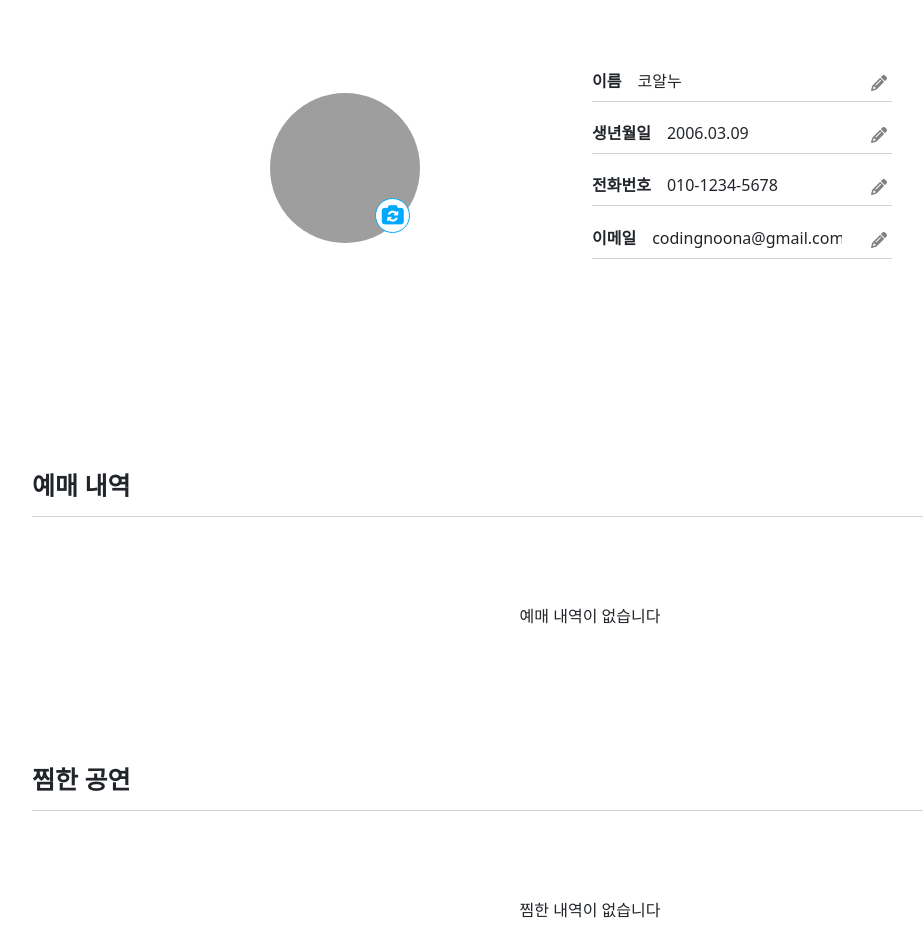
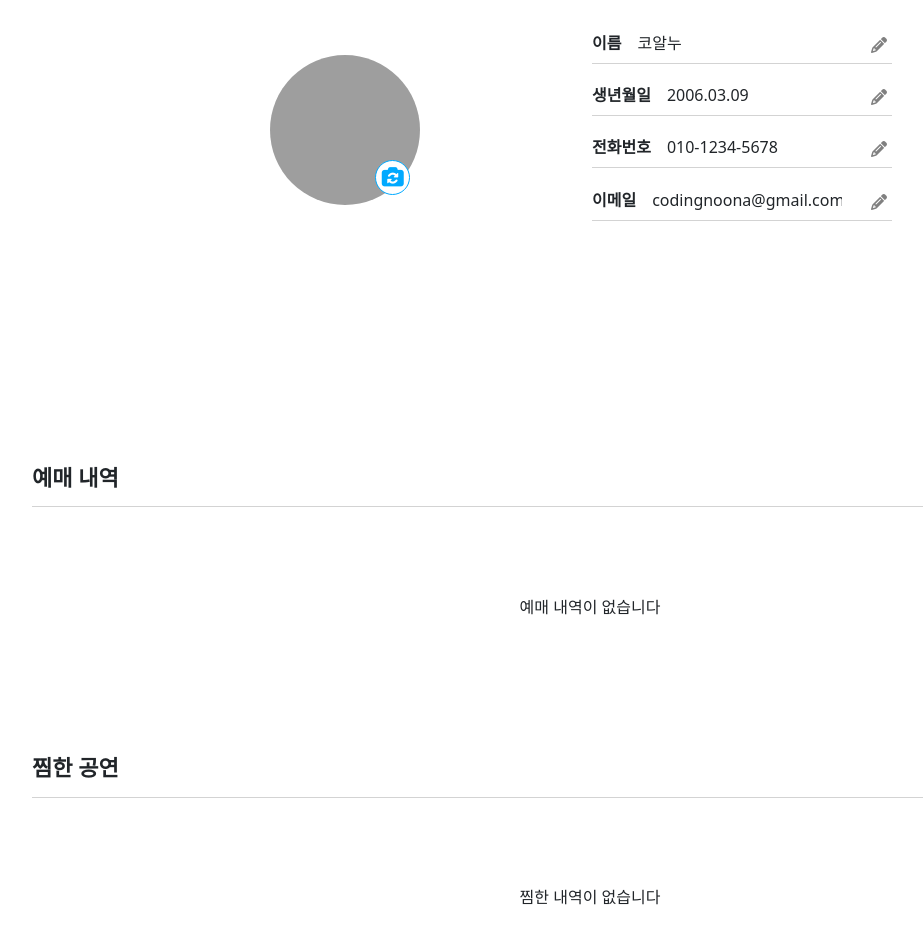
Before and after one commit to busan-bae/group_forth, a plain HTML site: page html/mypage.html in a window 1280 px wide. Shown: the part 217-1154 px from the top of the page, without its empty margins (50-973 px from the left). Drawn offline with nearby package versions, Linux system fonts and the light colour scheme; grey boxes are pictures that could not be loaded.

Commit message:
ui detail update

```diff
--- a/Style/mypage.css
+++ b/Style/mypage.css
@@ -18,7 +18,7 @@
   flex-direction: column;
   align-items: center;
   margin-top: 5rem;
-  margin-bottom: 12rem;
+  margin-bottom: 14rem;
 }
 .profile-area h1 {
   font-weight: 700;
@@ -27,7 +27,7 @@
   display: flex;
   justify-content: center;
   width: 100%;
-  margin-top: 5rem;
+  margin-top: 7rem;
 }
 .profile-img {
   border-radius: 100%;
@@ -99,7 +99,7 @@
 }
 .reservation-area h3 {
   font-weight: 700;
-  font-size: 25px;
+  font-size: 22px;
 }
 .reservation-list {
   border-top: 1px solid lightgray;
@@ -114,7 +114,7 @@
 }
 .liked-area h3 {
   font-weight: 700;
-  font-size: 25px;
+  font-size: 22px;
 }
 .liked-list {
   border-top: 1px solid lightgray;
--- a/html/mypage.html
+++ b/html/mypage.html
@@ -18,7 +18,7 @@
     ></script>
   </head>
   <body>
-    <header class="my-header"></header>
+    <!-- <header class="my-header"></header> -->
     <main class="container">
       <!-- 프로필 영역 -->
       <section class="profile-area">
@@ -68,7 +68,7 @@
         <div class="liked-list">찜한 내역이 없습니다</div>
       </section>
     </main>
-    <footer class="my-footer"></footer>
+    <!-- <footer class="my-footer"></footer> -->
     <script
       src="https://cdn.jsdelivr.net/npm/bootstrap@5.3.3/dist/js/bootstrap.bundle.min.js"
       integrity="sha384-YvpcrYf0tY3lHB60NNkmXc5s9fDVZLESaAA55NDzOxhy9GkcIdslK1eN7N6jIeHz"
```
